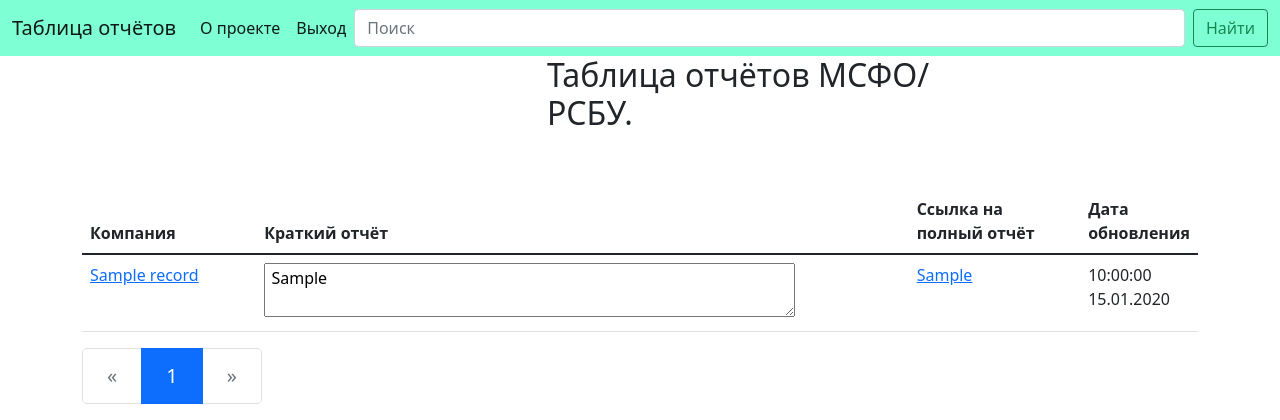
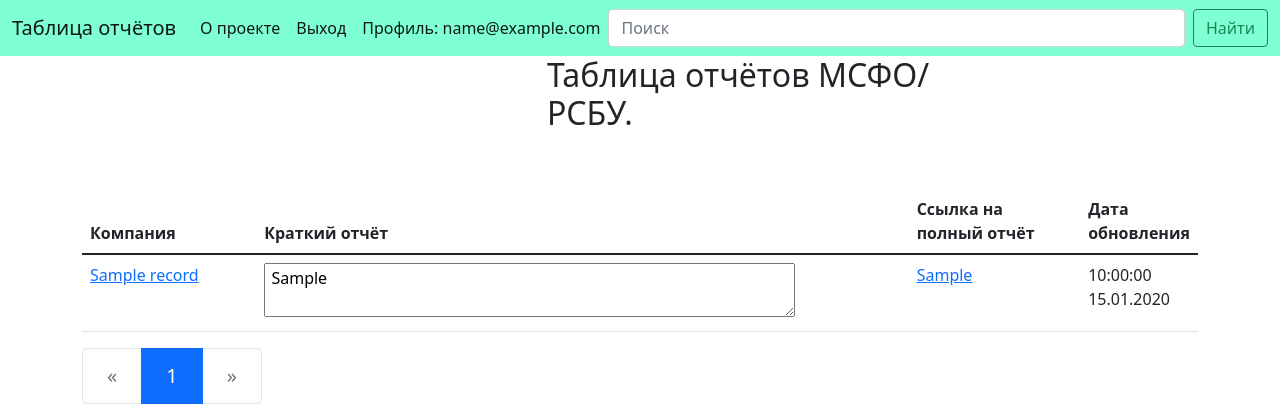
Before and after one commit to wwwAiru/web-msfo-stock-bot, a Flask app: page /msfo_records/ in a window 1280 px wide. Shown: the top 420 px of the page. Run offline with Flask 2, Linux system fonts and the light colour scheme; a user stored in the database is signed in; tables that the repository leaves empty hold one stand-in row (values such as "Sample post"); parts of the project's set-up code (start-up, migrations or seed data) failed here and were passed over.

Commit message:
кнопка профиля пользователя в нав бар

```diff
--- a/templates/base.html
+++ b/templates/base.html
@@ -55,16 +55,23 @@
                 {% endif %}
 
                 <!-- отображение кнопки "Панель администратора" если текущий пользователь админ -->
-
                 {% if current_user.has_role('admin') %}
                 <li class="nav-item">
                     <a class="nav-link active" href="/admin">Панель администратора</a>
                 </li>
                 {% endif %}
 
+
+                <!-- отображение кнопки "Профиль" если текущий пользователь залогинин -->
+                {% if current_user.is_authenticated and request.url_rule.endpoint != "user_profile.index"  %}
+                <li class="nav-item">
+                    <a class="nav-link active" href="{{ url_for('user_profile.index') }}">Профиль: {{ current_user.email }}</a>
+                </li>
+                {% endif %}
+
             </ul>
             <!-- строка поиска отображается только на странице с таблицей отчётов -->
-            {% if request.url_rule.endpoint == "msfo_records.index"%}
+            {% if request.url_rule.endpoint == "msfo_records.index" %}
             <form class="d-flex flex-sm-fill text-sm-center" method="GET">
                 <!-- name="search" - задаём имя переменной, request - это глобальный зарезервированный объект flask'a,
                 метод args - словарь объекта request, метод словаря get выдаёт значению по ключу search, если ничего нет,
```
